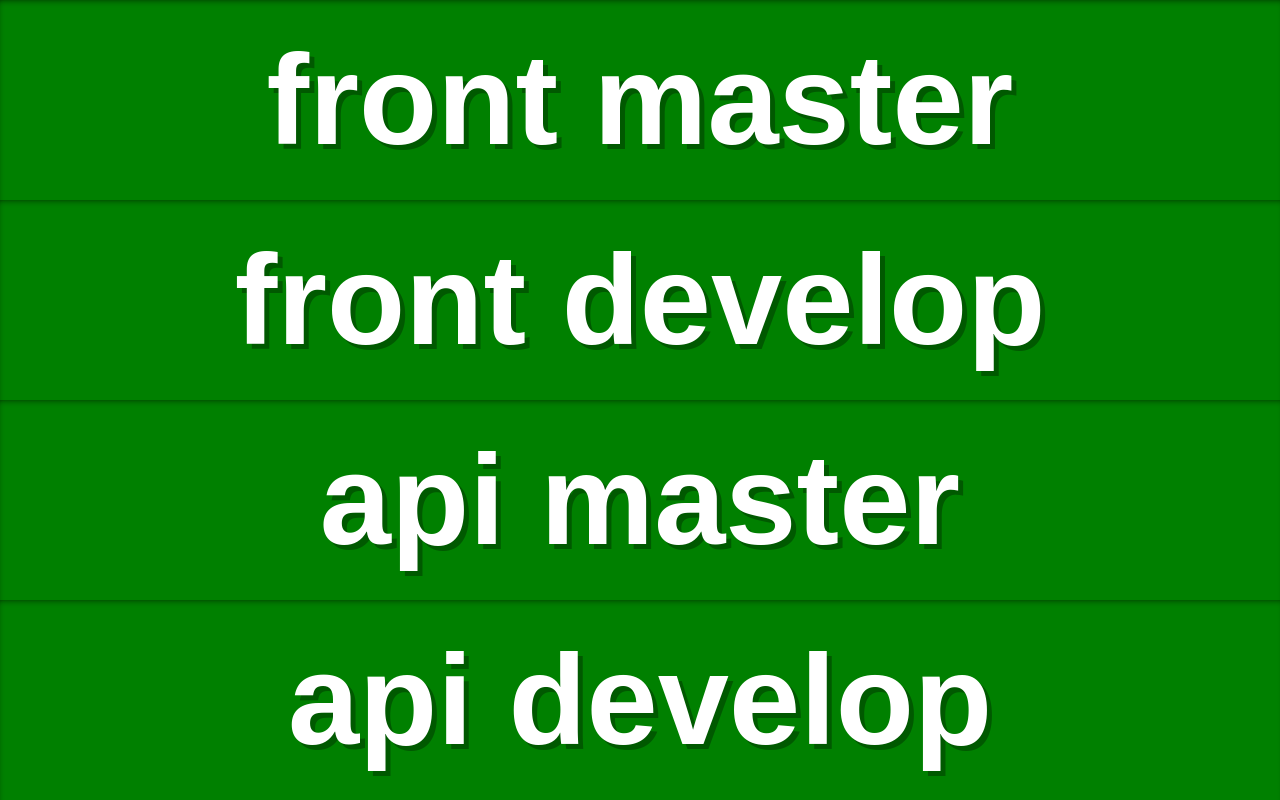
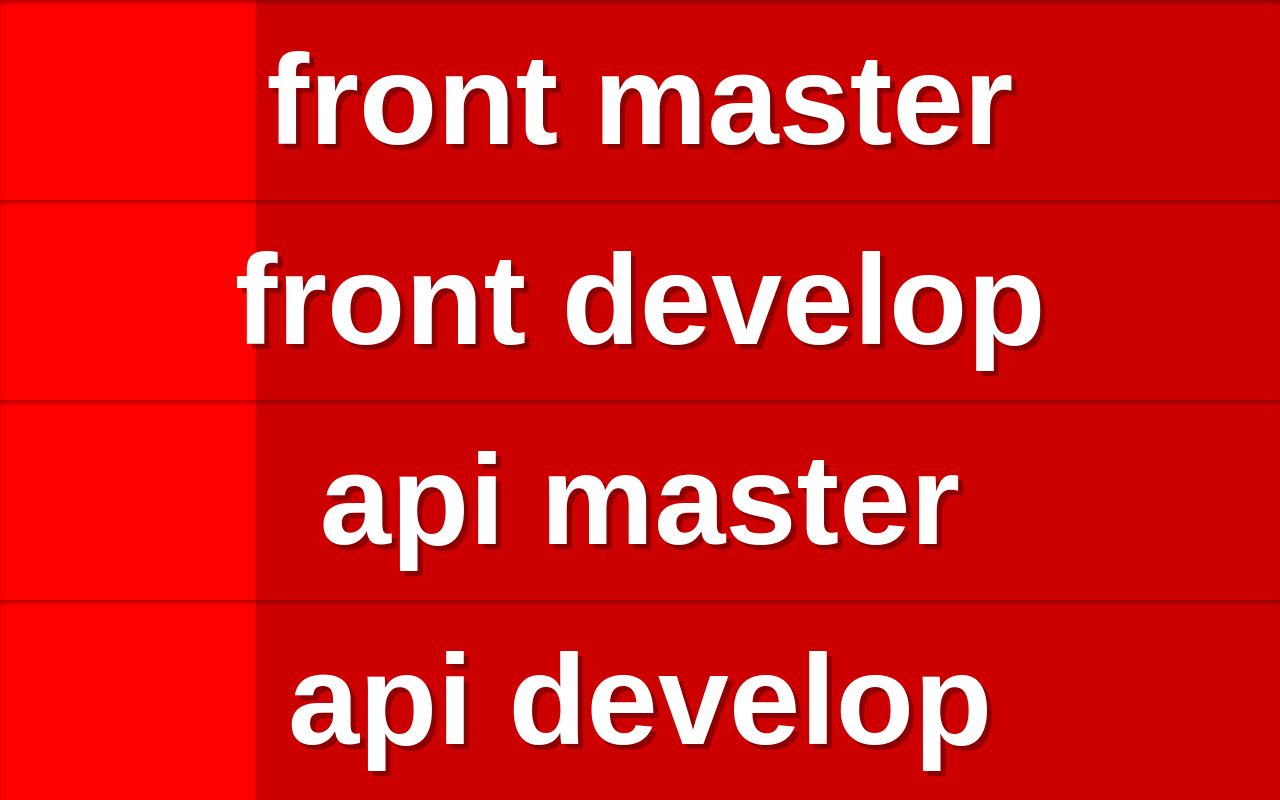
Before and after one commit to raine/walldisplay, a website: page index.html in a window 1280 px wide. Drawn offline with Linux system fonts and the light colour scheme.

Commit message:
implement progress bar style

```diff
--- a/css/walldisplay.css
+++ b/css/walldisplay.css
@@ -14,24 +14,21 @@ body {
           box-sizing: border-box;
 }
 
-.red {
-  background-color: red;
+.fail {
+  background-color: hsl(0, 100%, 40%);
 }
 
-.blue {
-  background-color: blue;
+.success {
+  background-color: hsl(120, 100%, 40%);
 }
 
-.green {
-  background-color: green;
-}
-
-#container {
+#jobs {
   height: 100%;
 }
 
 .job-container {
   width: 100%;
+  position: relative;
   /* border: 10px solid #333; */
   /* border-color: hsla(0, 0%, 0%, 0.3); */
   /* box-shadow: inset 0 10px 20px #000000; */
@@ -39,10 +36,19 @@ body {
 }
 
 .job-container h1 {
+  margin: 0;
+  padding: 0;
+  position: relative;
   text-align: center;
   font-size: 5vh;
   color: #fff;
   text-shadow: 5px 5px 0px hsla(0, 0%, 0%, 0.3);
-  margin: 0;
-  padding: 0;
+  background: transparent;
 }
+
+.progress {
+  background-color: hsl(0, 100%, 50%);
+  position: absolute;
+  height: 100%;
+  box-shadow: inset 1px 4px 9px -6px #000;
+}
--- a/index.html
+++ b/index.html
@@ -11,12 +11,13 @@
   <script src="javascripts/app/app.js"></script>
 </head>
 <body>
-  <div id="container" ng-controller="JobCtrl">
+  <div id="jobs" ng-controller="JobCtrl">
     <job data="job" ng-repeat="job in jobs"></job>
   </div>
 
   <script type="text/ng-template" id="job.html">
-    <div class="job-container green">
+    <div class="job-container fail">
+      <div class="progress" ng-style="{ width: job.progress + '%' }"></div>
       <h1>{{job.name}}</h1>
     </div>
   </script>
--- a/javascripts/app/app.js
+++ b/javascripts/app/app.js
@@ -60,6 +60,7 @@ app.directive('job', function($window) {
 
 function job(name) {
   return {
-    name: name
+    name: name,
+    progress: 20
   };
 }
```
